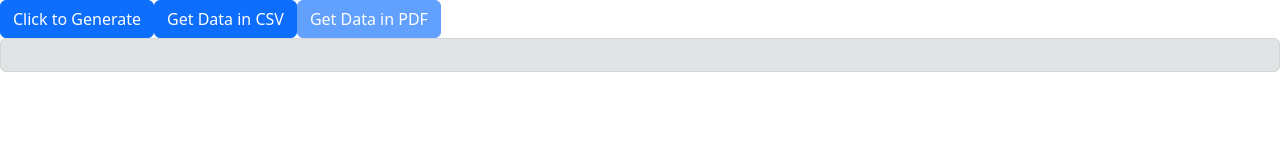
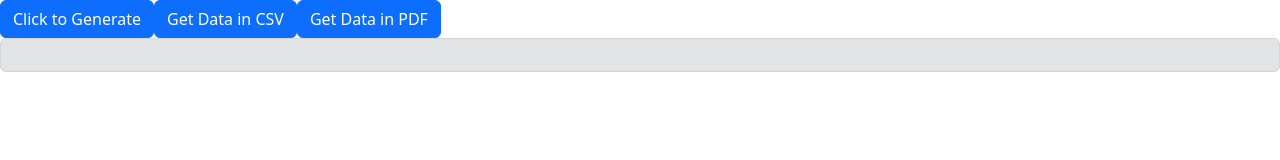
Before and after one commit to ayushch80/random-address-generator-ethereum, a plain HTML site: page index.html in a window 1280 px wide. Drawn offline with nearby package versions, Linux system fonts and the light colour scheme.

Commit message:
Update index.html

```diff
--- a/index.html
+++ b/index.html
@@ -11,7 +11,7 @@
      <form class="d-flex" id="generate" method="POST">
       <button name="data" type="button" class="btn btn-primary" id="btn_clickGenerate">Click to Generate</button>
       <button name="data" type="button" class="btn btn-primary" id="btn_clickCSV">Get Data in CSV</button>
-       <button name="data" type="button" class="btn btn-primary" id="btn_clickPDF" disabled>Get Data in PDF</button>
+       <button name="data" type="button" class="btn btn-primary" id="btn_clickPDF">Get Data in PDF</button>
      </form>
     <div class="alert alert-secondary">
       <div id="address"></div>
```
